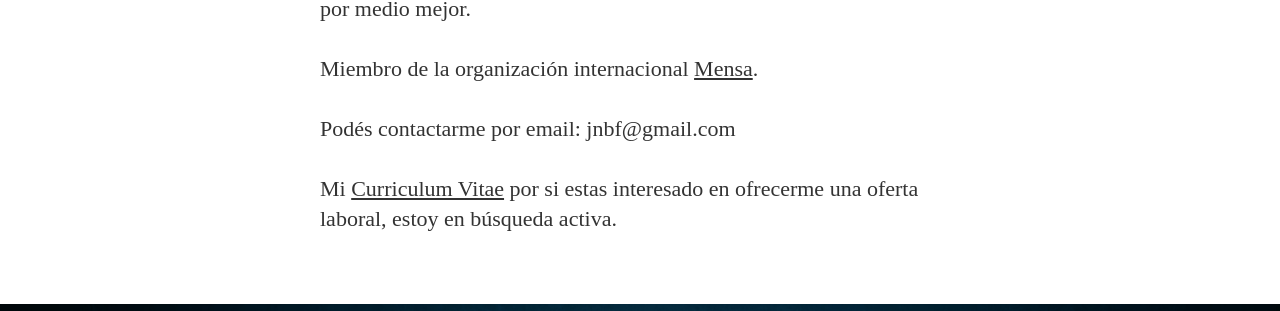
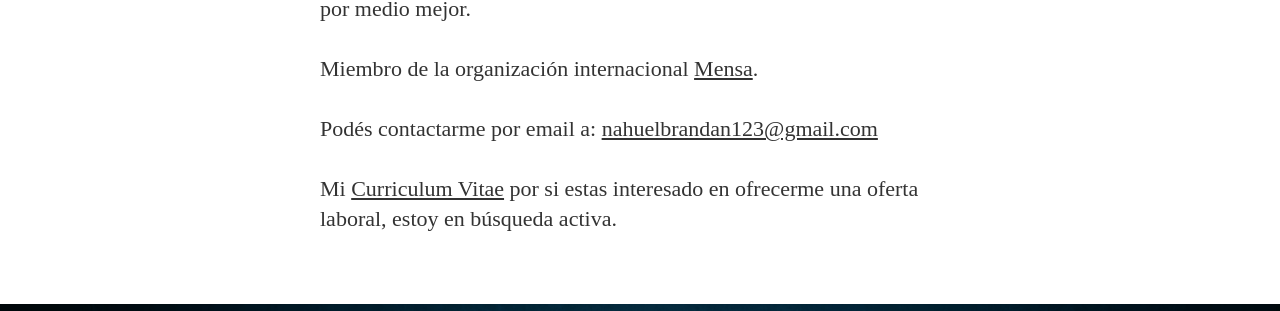
Before and after one commit to nahuelbrandan/nahuelbrandan.github.io, a Jekyll site: the page built from about.md, in a window 1280 px wide. Shown: the part 1216-1527 px from the top of the page. Built offline with Jekyll 4.4.1, drawn with Linux system fonts in a browser that asks for light colours; nearby versions of some CDN libraries; some web fonts are replaced; some of the changed lines change nothing that is shown.

Commit message:
traduccion de ascii a entidad decimal del email, para agregar alguna seguridad y evitar spam

```diff
--- a/about.md
+++ b/about.md
@@ -15,6 +15,9 @@
 
 Miembro de la organización internacional [Mensa](https://es.wikipedia.org/wiki/Mensa_(organizaci%C3%B3n)).
 
-Podés contactarme por email: jnbf@gmail.com
+Podés contactarme por email a: <A HREF="mailto:
+&#110;&#097;&#104;&#117;&#101;&#108;&#098;&#114;&#097;&#110;&#100;&#097;&#110;&#049;&#050;&#051;&#064;&#103;&#109;&#097;&#105;&#108;&#046;&#099;&#111;&#109;">
+&#110;&#097;&#104;&#117;&#101;&#108;&#098;&#114;&#097;&#110;&#100;&#097;&#110;&#049;&#050;&#051;&#064;&#103;&#109;&#097;&#105;&#108;&#046;&#099;&#111;&#109;
+</A>
 
 Mi [Curriculum Vitae](https://drive.google.com/open?id=11_opjtuUWLhCCoa2L3WT6uUnKlYBAYdt) por si estas interesado en ofrecerme una oferta laboral, estoy en búsqueda activa.
```
